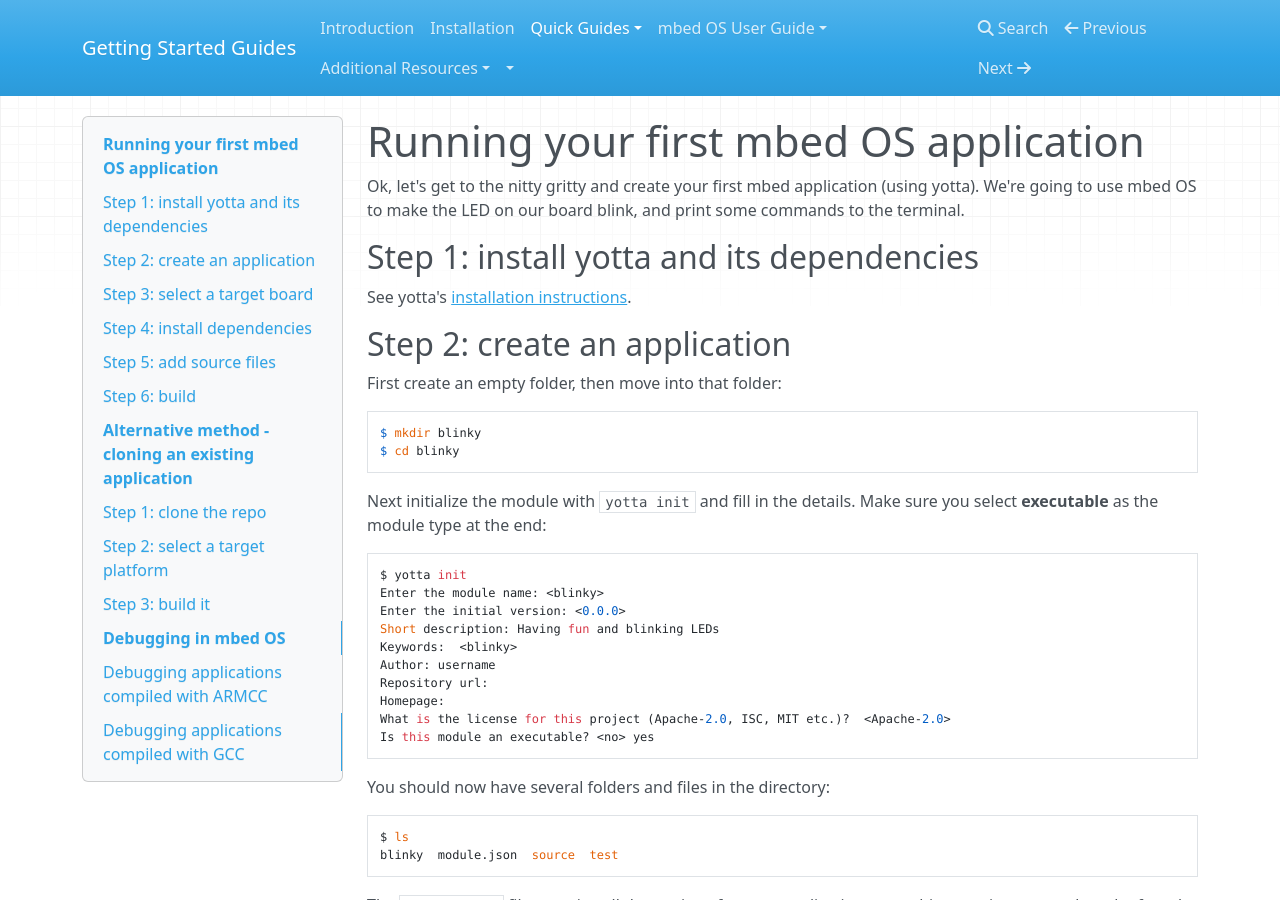
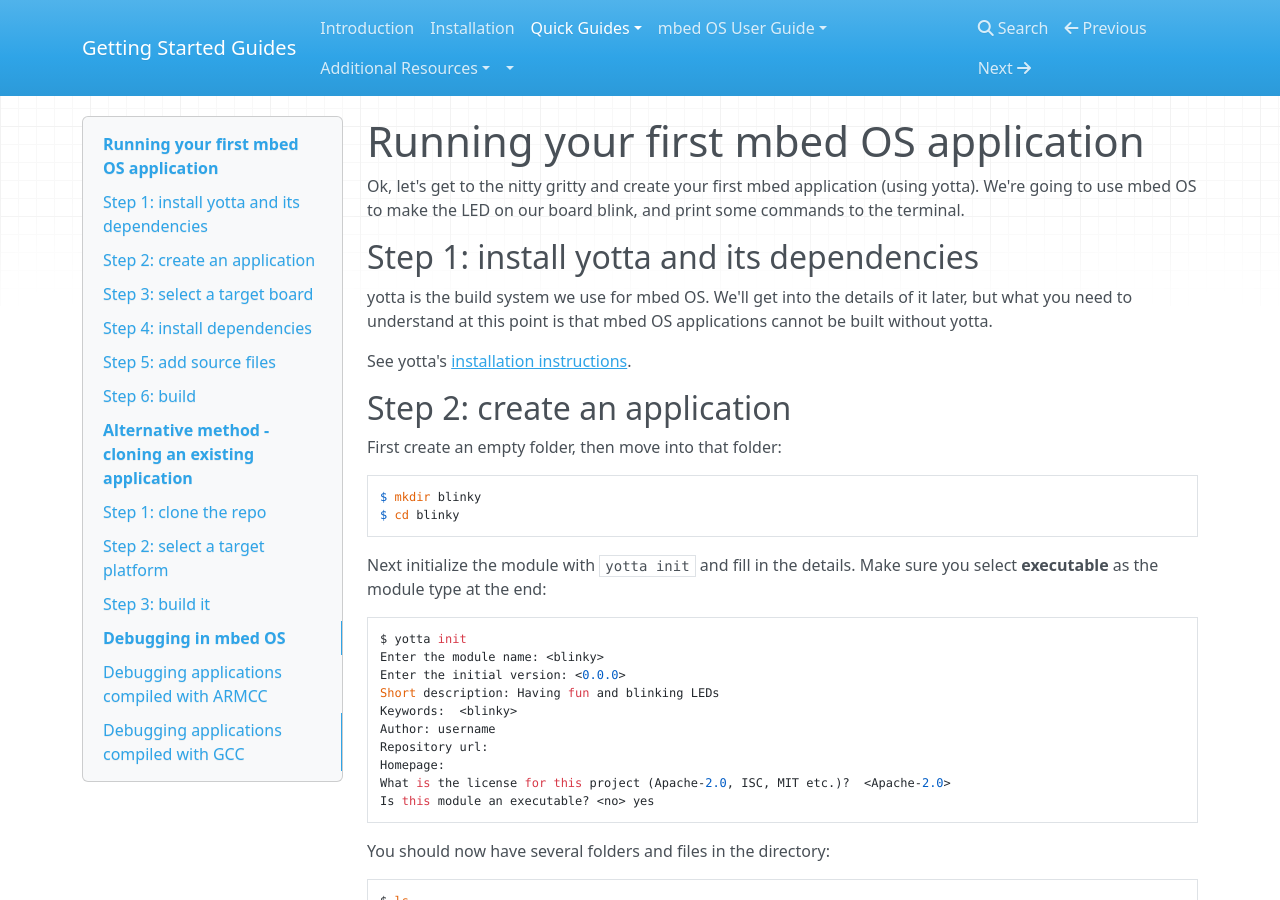
Before and after one commit to ARMmbed/GettingStartedmbedOS, an MkDocs documentation site: the page built from Docs/FirstProjectmbedOS.md, in a window 1280 px wide and 900 px high. Built offline with MkDocs 1.6.1, drawn with Linux system fonts in a browser that asks for light colours; nearby versions of some CDN libraries; old or Windows-style settings are respelled for this version of MkDocs.

Commit message:
Adding explanation of yotta

```diff
--- a/Docs/FirstProjectmbedOS.md
+++ b/Docs/FirstProjectmbedOS.md
@@ -3,6 +3,8 @@
 Ok, let's get to the nitty gritty and create your first mbed application (using yotta). We're going to use mbed OS to make the LED on our board blink, and print some commands to the terminal.
 
 ## Step 1: install yotta and its dependencies
+
+yotta is the build system we use for mbed OS. We'll get into the details of it later, but what you need to understand at this point is that mbed OS applications cannot be built without yotta.
 
 See yotta's [installation instructions](installation.md).
 
```
